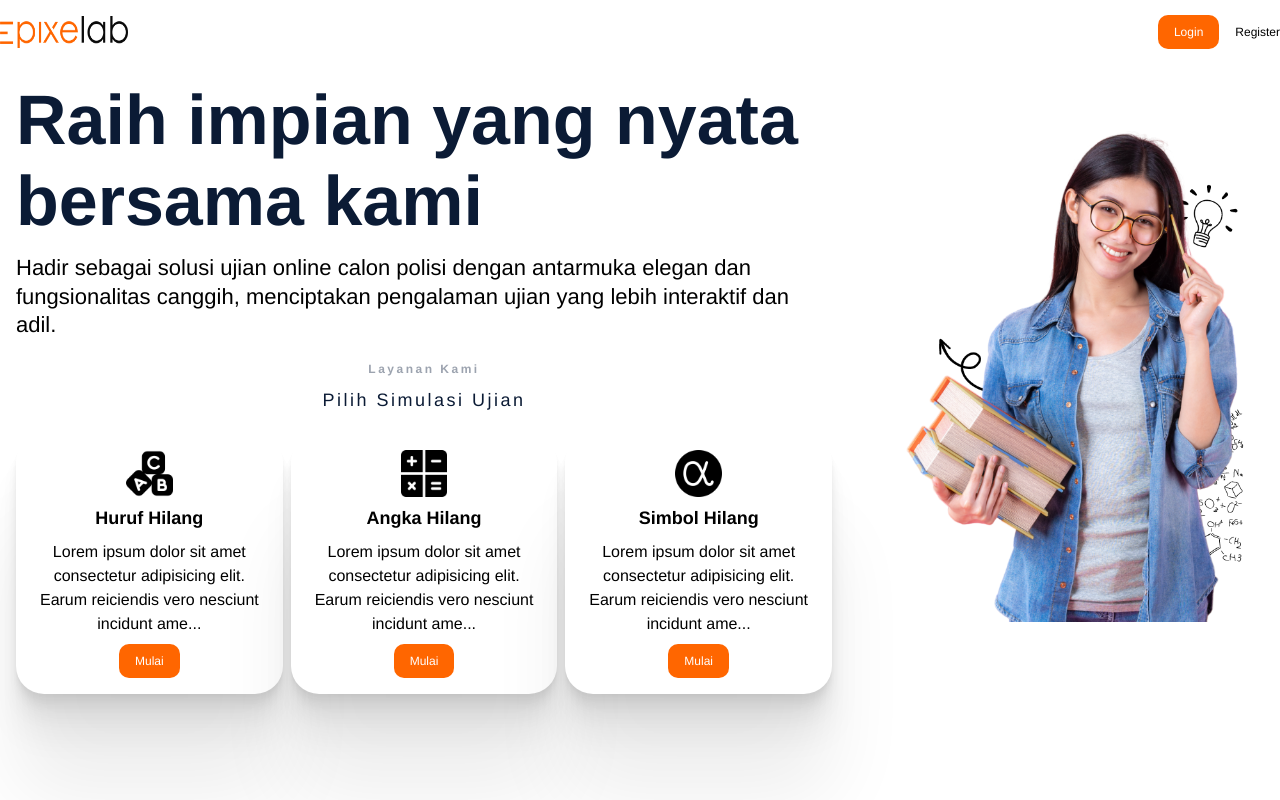
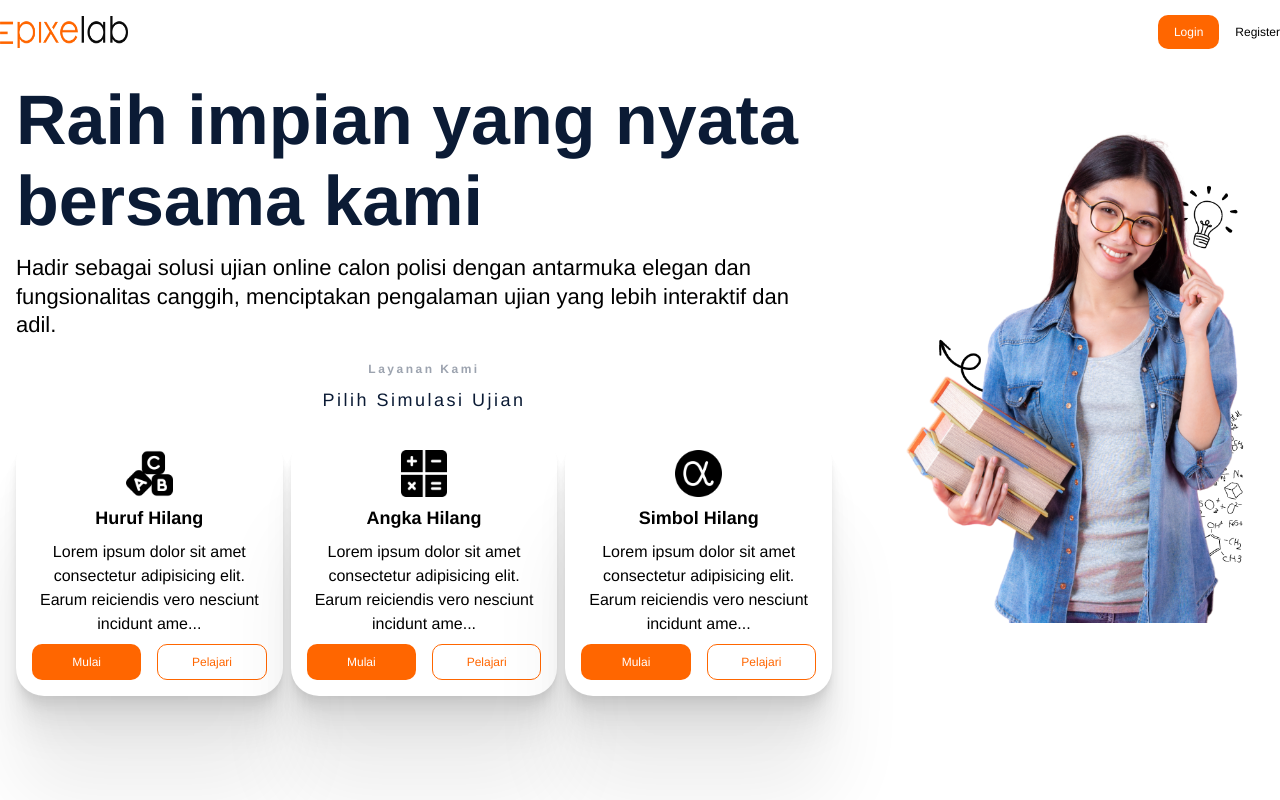
Before and after one commit to celpung/cexam, a Next.js app in the folder web/: page / in a window 1280 px wide. Built offline with nearby package versions, Linux system fonts and the light colour scheme.

Commit message:
setup outlined button

```diff
--- a/web/components/buttons.tsx
+++ b/web/components/buttons.tsx
@@ -1,4 +1,4 @@
-import React, { useState } from 'react';
+import React, { useState } from "react";
 
 interface PrimaryButtonsProps {
   title: string;
@@ -9,18 +9,18 @@ export const PrimaryButtons = ({ title, action }: PrimaryButtonsProps) => {
   const [isHovered, setIsHovered] = useState(false);
 
   const primaryButtonStyle = {
-    backgroundColor: isHovered ? '#FF884D' : '#F60',
-    color: 'white',
+    backgroundColor: isHovered ? "#FF884D" : "#F60",
+    color: "white",
     fontSize: "12px",
-    fontWeight: 'normal',
-    padding: '0.5rem 1rem',
-    borderRadius: '10px',
-    transition: 'background-color 0.3s ease', // Add a smooth transition
+    fontWeight: "normal",
+    padding: "0.5rem 1rem",
+    borderRadius: "10px",
+    transition: "background-color 0.3s ease", // Add a smooth transition
   };
 
   return (
     <button
-    onClick={action}
+      onClick={action}
       style={primaryButtonStyle}
       onMouseEnter={() => setIsHovered(true)}
       onMouseLeave={() => setIsHovered(false)}
@@ -29,3 +29,29 @@ export const PrimaryButtons = ({ title, action }: PrimaryButtonsProps) => {
     </button>
   );
 };
+
+export const OutLinedPrimaryButton = ({ title, action }: PrimaryButtonsProps) => {
+  const [isHovered, setIsHovered] = useState(false);
+
+  const outlinedButtonStyle = {
+    backgroundColor: "transparent",
+    border: isHovered ? "2px solid #FF884D" : "1px solid #F60",
+    color: isHovered ? "#FF884D" : "#F60",
+    fontSize: "12px",
+    fontWeight: "normal",
+    padding: "0.5rem 1rem",
+    borderRadius: "10px",
+    transition: "border-color 0.3s ease, color 0.3s ease",
+  };
+
+  return (
+    <button
+      onClick={action}
+      style={outlinedButtonStyle}
+      onMouseEnter={() => setIsHovered(true)}
+      onMouseLeave={() => setIsHovered(false)}
+    >
+      {title}
+    </button>
+  );
+};
--- a/web/pages/index.tsx
+++ b/web/pages/index.tsx
@@ -1,6 +1,6 @@
 import React, { useState } from "react";
 import Image from "next/image";
-import { PrimaryButtons } from "@/components/buttons";
+import { OutLinedPrimaryButton, PrimaryButtons } from "@/components/buttons";
 import { useRouter } from "next/navigation";
 
 export default function Home() {
@@ -103,7 +103,10 @@ export default function Home() {
 
                 <h3 className="mb-2">Huruf Hilang</h3>
                 <p className="mb-2">{truncateText(hurufDescription, 100)}</p>
-                <PrimaryButtons title="Mulai" action={() => router.push("/huruf")} />
+                <div className="grid grid-cols-2 gap-4">
+                  <PrimaryButtons title="Mulai" action={() => router.push("/huruf")} />
+                  <OutLinedPrimaryButton title="Pelajari" action={() => router.push("/huruf")} />
+                </div>
               </div>
               <div className="landing-box mb-4 md:mb-0 md:mx-2 w-full md:w-1/3 text-center p-4">
                 <div className="flex justify-center items-center mb-2">
@@ -118,7 +121,10 @@ export default function Home() {
 
                 <h3 className="mb-2">Angka Hilang</h3>
                 <p className="mb-2">{truncateText(angkaDescription, 100)}</p>
-                <PrimaryButtons title="Mulai" action={() => router.push("/angka")} />
+                <div className="grid grid-cols-2 gap-4">
+                  <PrimaryButtons title="Mulai" action={() => router.push("/angka")} />
+                  <OutLinedPrimaryButton title="Pelajari" action={() => router.push("/angka")} />
+                </div>
               </div>
 
               <div className="landing-box mb-4 md:mb-0 w-full md:w-1/3 text-center p-4">
@@ -131,10 +137,12 @@ export default function Home() {
                     style={{ height: "20%", width: "20%" }}
                   />
                 </div>
-
                 <h3 className="mb-2">Simbol Hilang</h3>
                 <p className="mb-2">{truncateText(simbolDescription, 100)}</p>
-                <PrimaryButtons title="Mulai" action={() => router.push("/simbol")} />
+                <div className="grid grid-cols-2 gap-4">
+                  <PrimaryButtons title="Mulai" action={() => router.push("/simbol")} />
+                  <OutLinedPrimaryButton title="Pelajari" action={() => router.push("/simbol")} />
+                </div>{" "}
               </div>
             </div>
           </div>
```
